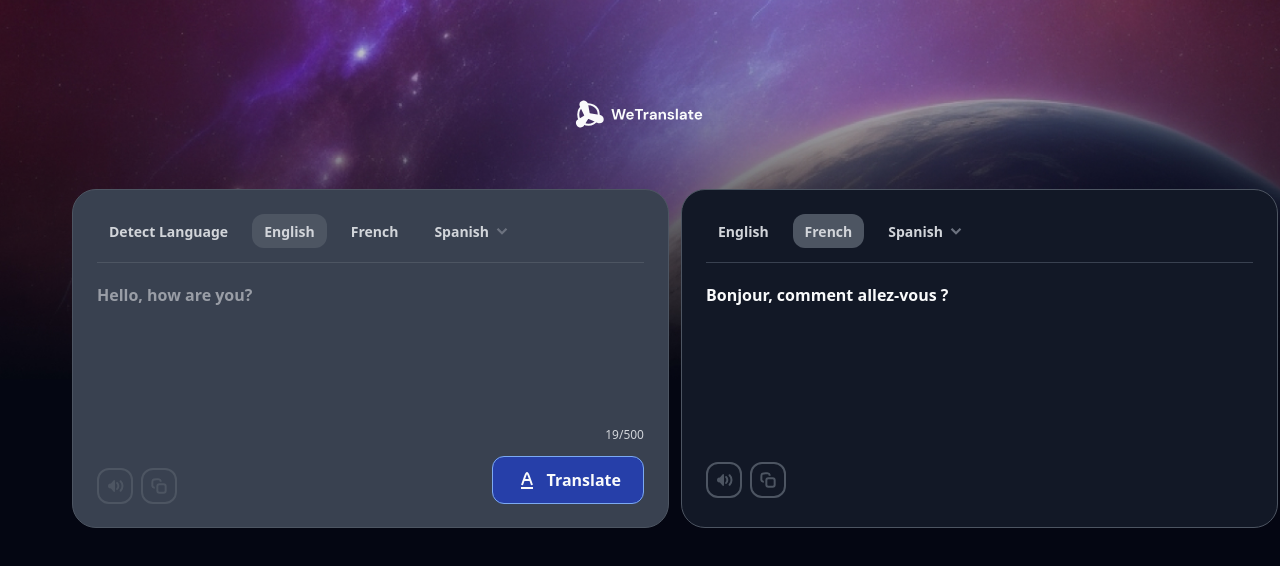
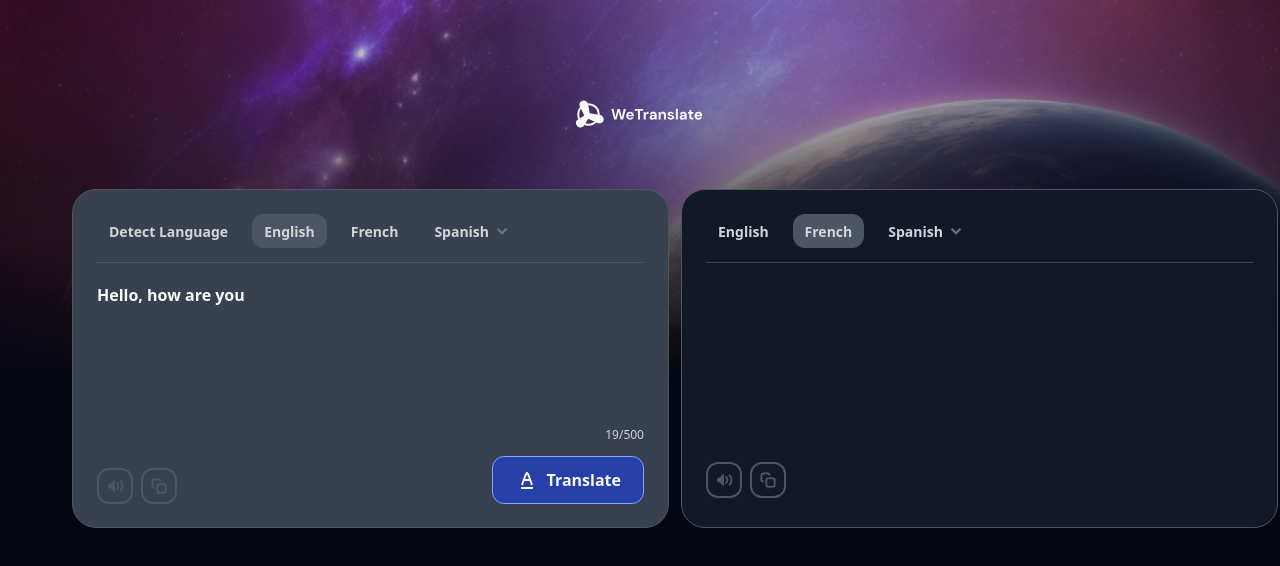
Before and after one commit to thateflondon/wetranslate, a Next.js app: page / in a window 1280 px wide. Shown: the top 566 px of the page. Built offline with nearby package versions, Linux system fonts and the light colour scheme.

Commit message:
feat(api): implement MyMemory translation API with GET request

```diff
--- a/app/components/TranslateForm.tsx
+++ b/app/components/TranslateForm.tsx
@@ -1,18 +1,52 @@
+"use client";
+import { useState } from "react";
 import LanguageSelection from "./LanguageSelection";
 import TextToSpeech from "./TextToSpeech";
 import CopyText from "./CopyText";
 import TranslationButton from "./TranslationButton";
 
 export default function TranslateForm() {
+  const [translatingText, setTranslatingText] = useState("Hello, how are you");
+  const [translatedText, setTranslatedText] = useState("");
+
+  // Fectching datas from API
+  const fetchData = async () => {
+    try {
+      // Langpair should be dynamic
+      const response = await fetch(`https://api.mymemory.translated.net/get?q=${encodeURIComponent(translatingText)}&langpair=en|fr`);
+
+      // API response
+      const data = await response.json();
+      console.log("Traduction reçue:", data);
+      // retrieve response
+      setTranslatedText(data.responseData.translatedText);
+      console.log("set this in input = " + data.responseData.translatedText);
+
+    } catch (error) {
+      console.error("Error when fetching data", error);
+    }
+  };
+
+  const handleTranslate = () => {
+    console.log("j'ai cliqué !");
+    console.log("translatingText = " +translatingText);
+    // on click on translate button calls fetchData()
+    fetchData();
+  };
+
   return (
     <div className="translate-form">
       <div className="box detection">
         {/* Set english as default text language to be translated && hide language detection button */}
-        <LanguageSelection showDetectLanguage={true} defaultLanguage="english" />
+        <LanguageSelection
+          showDetectLanguage={true}
+          defaultLanguage="english"
+        />
         <textarea
           name="input-content"
           id="inputContent"
-          placeholder="Hello, how are you?"
+          value={translatingText}
+          onChange={(e) => setTranslatingText(e.target.value)}
           maxLength={500}
         />
         <div className="counter-container">19/500</div>
@@ -22,15 +56,18 @@ export default function TranslateForm() {
             <CopyText />
           </div>
           <div className="translation-button-container">
-            <TranslationButton />
+            <TranslationButton onClick={handleTranslate} />
           </div>
         </div>
       </div>
       <div className="box translation">
         {/* Set french as default translated text language && hide language detection button */}
-        <LanguageSelection showDetectLanguage={false} defaultLanguage="french" />
+        <LanguageSelection
+          showDetectLanguage={false}
+          defaultLanguage="french"
+        />
         <div className="translated-text-container">
-          <span id="translated-text">Bonjour, comment allez-vous ?</span>
+          <span id="translated-text">{translatedText}</span>
         </div>
         {/* <textarea
           name="output-content"
```
